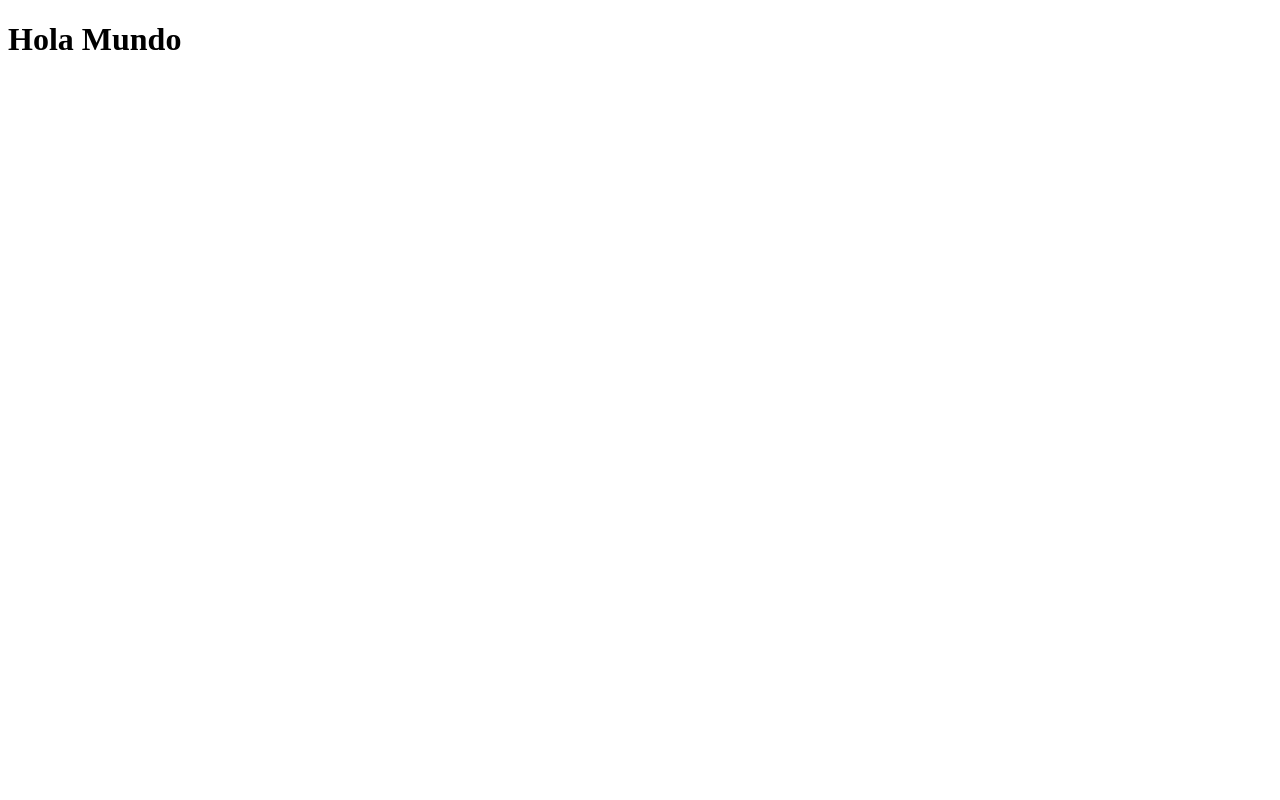
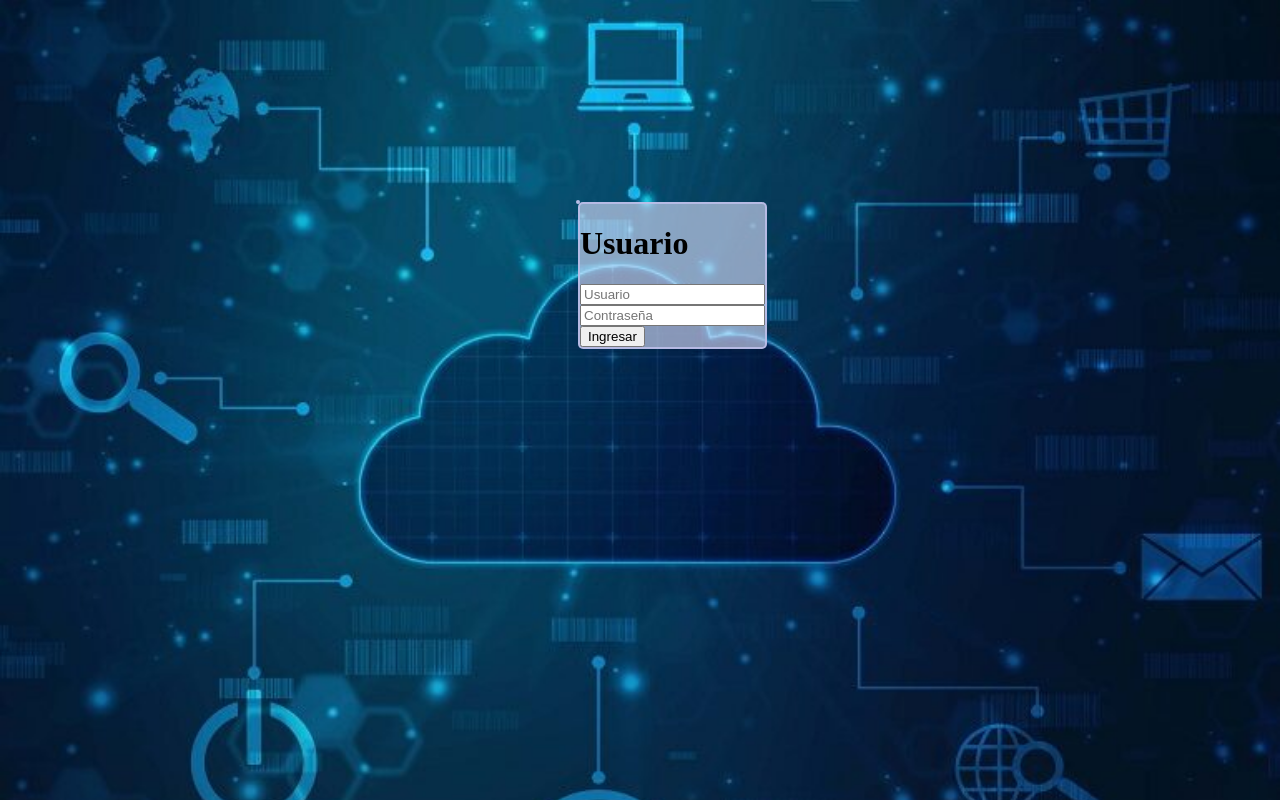
Before and after one commit to FBatresLopez/ProyectoFinal2022febl, a plain HTML site: page index.html in a window 1280 px wide. Drawn offline with Linux system fonts and the light colour scheme.

Commit message:
se creo el archivo diseño.css y images

```diff
--- /dev/null
+++ b/diseño.css
@@ -0,0 +1,14 @@
+body {
+
+    background-image: url(images/Nube-770x533.jpg);
+    background-size: cover;
+
+}
+.form-title{
+    background-color: rgba(220, 225, 254, 0.616);
+    max-width: 400px;
+    border: 2px solid rgba(189, 191, 234, 0.882);
+    border-radius: 5px;
+
+    Position: absolute; top:25%; left:45%;
+   }
--- a/index.html
+++ b/index.html
@@ -4,9 +4,18 @@
     <meta charset="UTF-8">
     <meta http-equiv="X-UA-Compatible" content="IE=edge">
     <meta name="viewport" content="width=device-width, initial-scale=1.0">
-    <title>Document</title>
+    <title>Proyecto</title>
+    <link rel="stylesheet" href="diseño.css">
 </head>
 <body>
-   <h1>Hola Mundo</h1>
+    <div class="form-title">
+        <form class="form-title">
+        <h1 class id="form-title"> Usuario </h1>
+        <input type="text" placeholder="Usuario">
+        <input type="password" placeholder="Contraseña">
+        <button> Ingresar </button>
+
+    </form>
+    </div>
 </body>
 </html>
```
Also changed, not shown: images/Logo_Tigo.svg.png (added), images/Nube-770x533.jpg (added).
